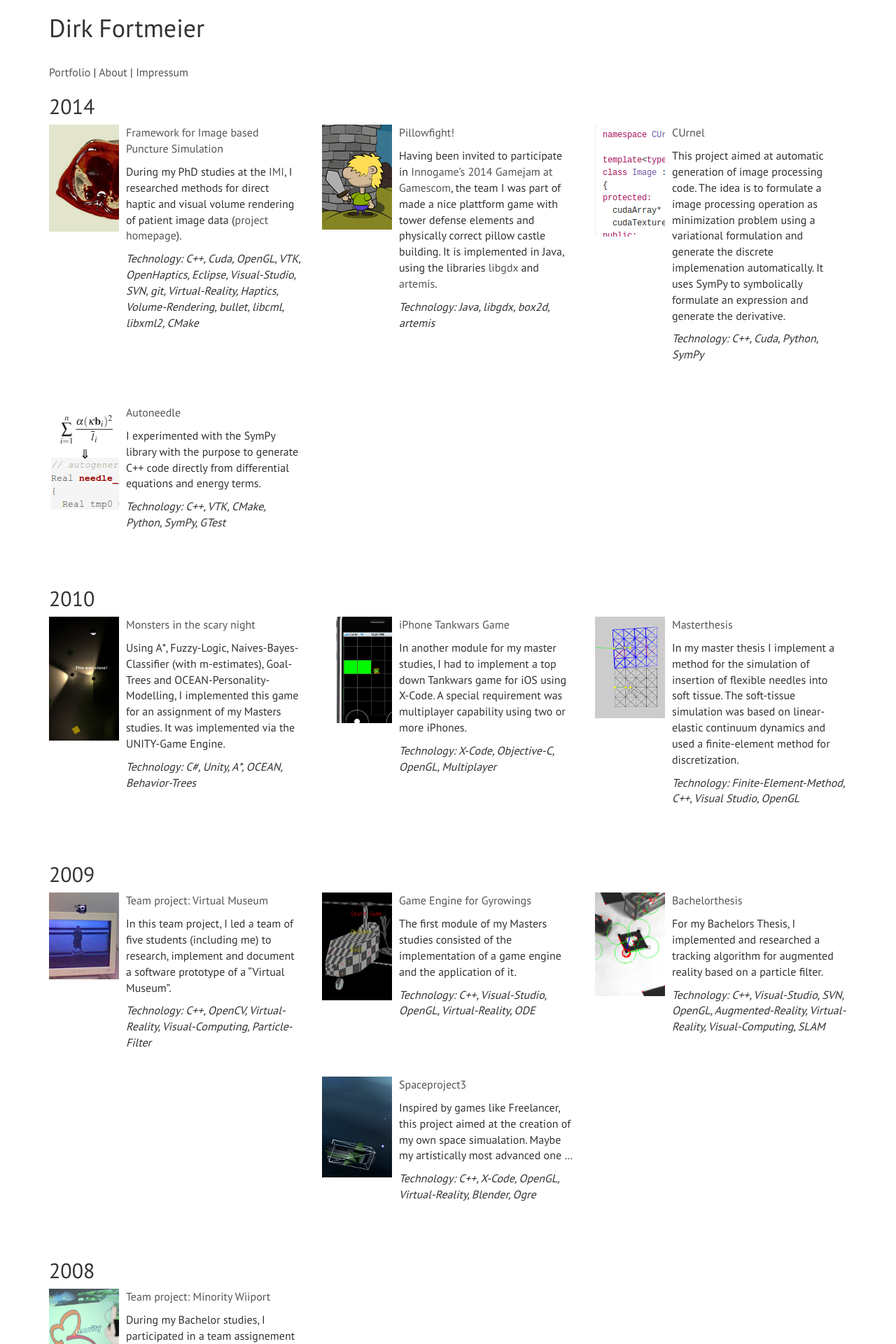
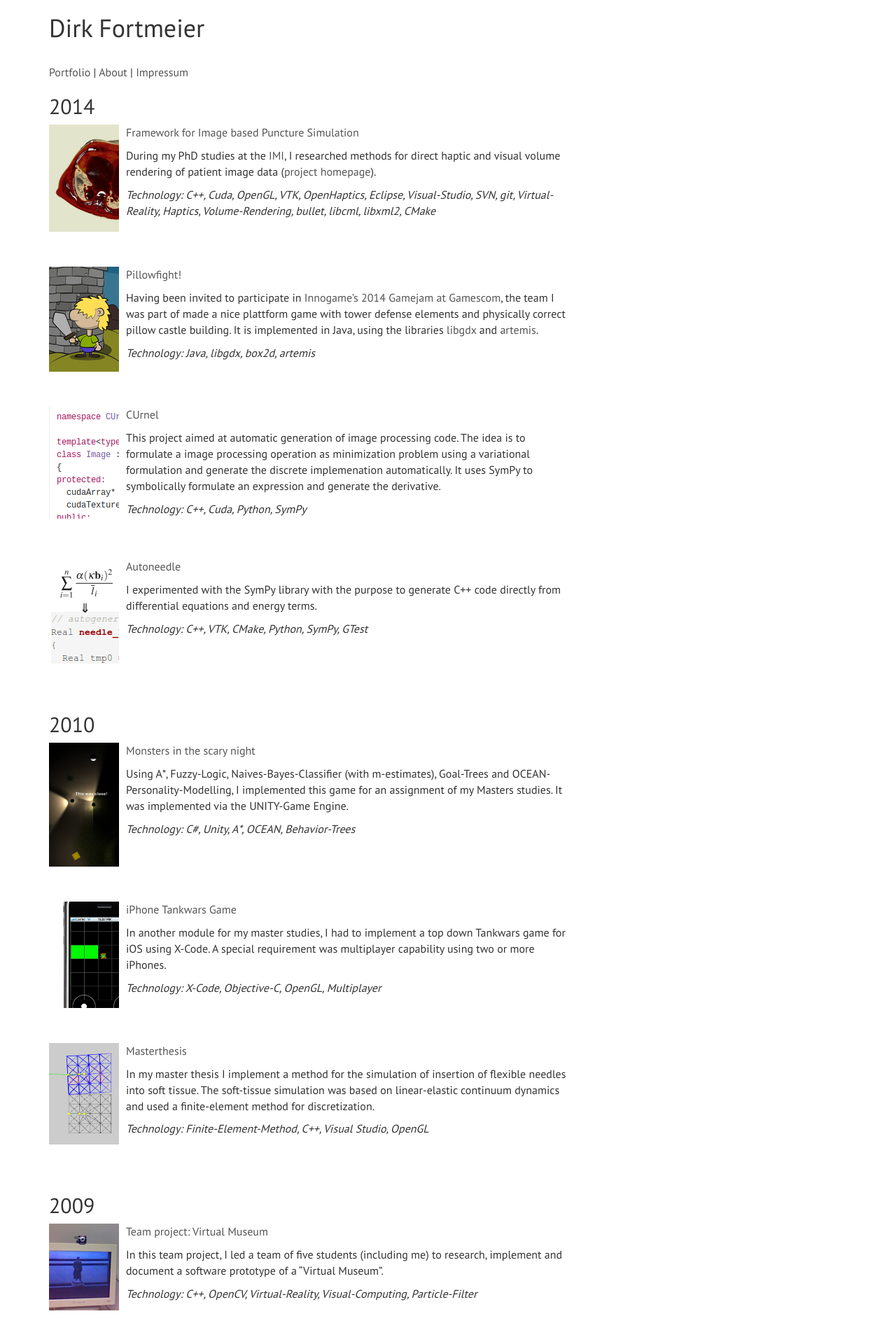
Before and after one commit to fortmeier/fortmeier.github.io, a Jekyll site: the page built from index.html, in a window 1280 px wide. Shown: the top 1920 px of the page at 70% size. Built offline with Jekyll 4.4.1, drawn with Linux system fonts in a browser that asks for light colours; nearby versions of some CDN libraries.

Commit message:
adjusted layout removed work in progress

```diff
--- a/_config.yml
+++ b/_config.yml
@@ -1,5 +1,5 @@
 # Site settings
-title: dfortmeier.de (work in progress)
+title: dfortmeier.de
 email: dirk@dfortmeier.de
 description: > # this means to ignore newlines until "baseurl:"
     Portfolio of Computer Science and related things of Dirk Fortmeier
--- a/index.html
+++ b/index.html
@@ -24,7 +24,7 @@ layout: default
       <div class="row" >
       {% capture lastyear %}{{ year }}{% endcapture %}
     {% endif %}
-      <div class="col-md-4 col-xs-12 post-box">
+      <div class="col-md-8 col-xs-12 post-box">
         <div class="post-teaser media-left">
           <img class="post-teaser" src="{{ post.teaserimage }}" />
         </div>
```
